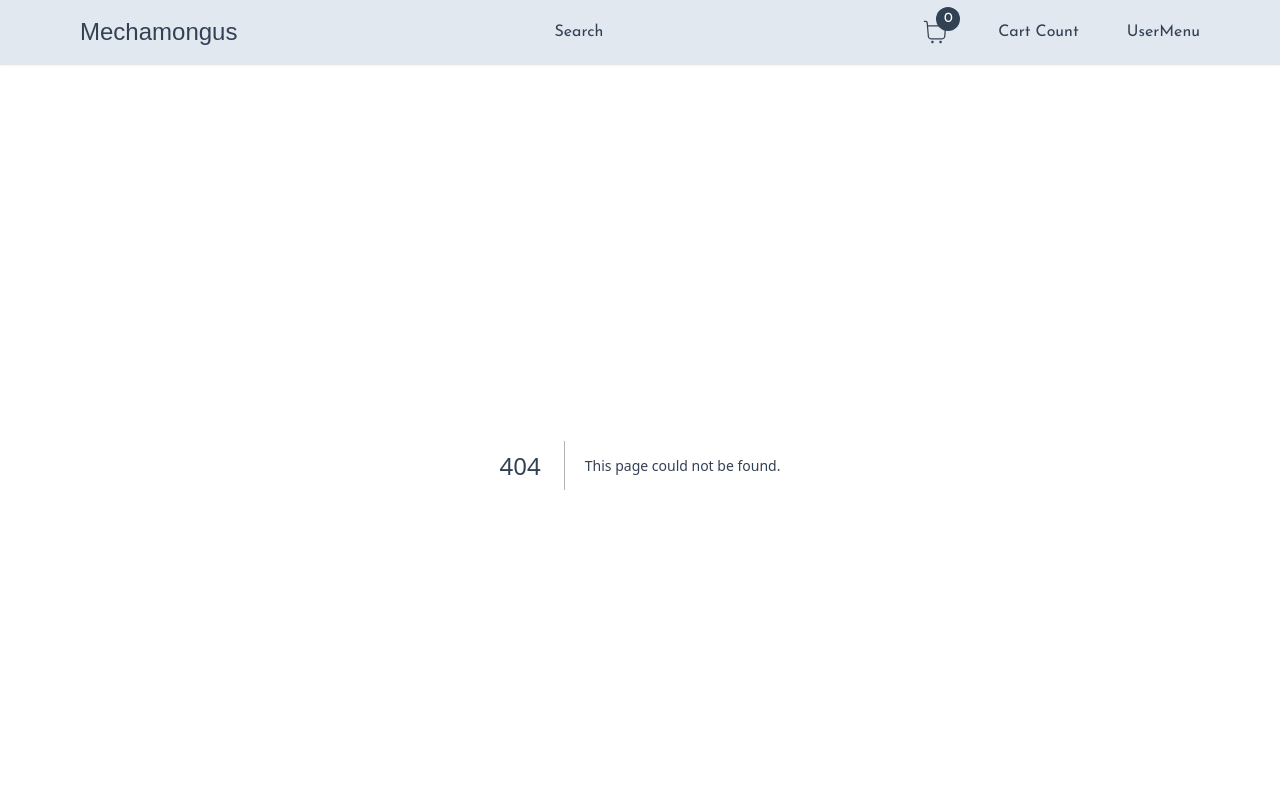
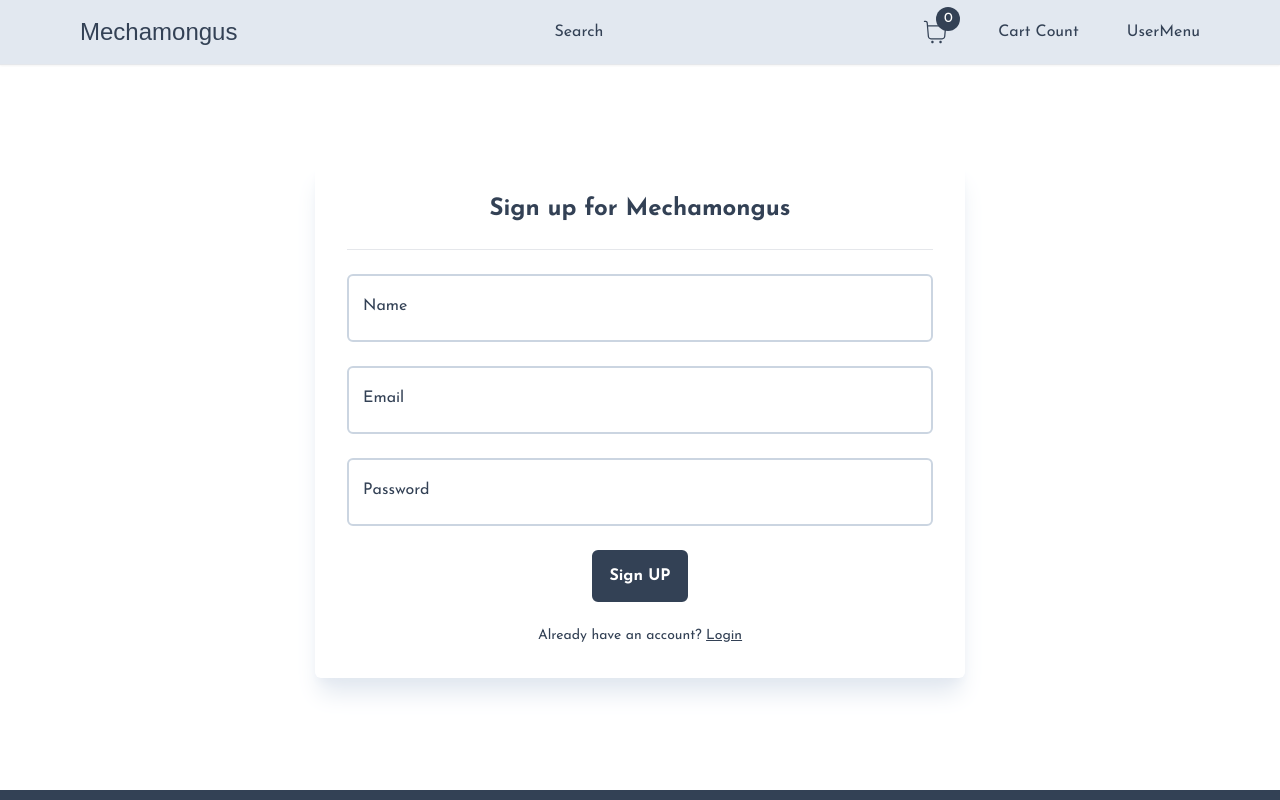
Before and after one commit to Mar-boi/Mechamongus, a Next.js app: page /register in a window 1280 px wide. Before the commit this address had no page. Shown: the top 800 px of the page. Built offline with nearby package versions, Linux system fonts and the light colour scheme; a web font is replaced by a local one.

Commit message:
หน้า Login :white_check_mark:
หน้า Login ของเว็บ

```diff
--- a/app/components/FormWrap.tsx
+++ b/app/components/FormWrap.tsx
@@ -31,3 +31,4 @@ const FormWarp = ({ children }: { children: React.ReactNode }) => {
     </div>
   );
 };
+export default FormWarp;
--- a/app/components/inputs/Input.tsx
+++ b/app/components/inputs/Input.tsx
@@ -63,7 +63,7 @@ const Input: React.FC<InputProps> = ({
         peer-placeholder-shown:scale-100
         peer-placeholder-shown:translate-y-0
         peer-focus:scale-75
-        peer-focus:translate-y-4
+        peer-focus:-translate-y-4
         "
       >
         {label}
--- /dev/null
+++ b/app/register/RegisterForm.tsx
@@ -0,0 +1,72 @@
+"use client";
+
+import { useState } from "react";
+import Heading from "../components/Heading";
+import Input from "../components/inputs/Input";
+import { FieldValues, useForm, SubmitHandler } from "react-hook-form";
+import Button from "../components/Button";
+import Link from "next/link";
+
+const RegisterForm = () => {
+  const [isLoading, setIsLoading] = useState(false);
+  const {
+    register,
+    handleSubmit,
+    formState: { errors },
+  } = useForm<FieldValues>({
+    defaultValues: {
+      name: "",
+      email: "",
+      password: "",
+    },
+  });
+
+  const onsubmit: SubmitHandler<FieldValues> = (data) => {
+    setIsLoading(true);
+    console.log(data);
+  };
+
+  return (
+    <>
+      <Heading title="Sign up for Mechamongus" />
+      <hr className=" bg-slate-300 w-full h-px" />
+      <Input
+        id="Name"
+        label="Name"
+        disabled={isLoading}
+        register={register}
+        errors={errors}
+        required
+      />
+      <Input
+        id="email"
+        label="Email"
+        disabled={isLoading}
+        register={register}
+        errors={errors}
+        required
+      />
+      <Input
+        id="password"
+        label="Password"
+        disabled={isLoading}
+        register={register}
+        errors={errors}
+        required
+        type="password"
+      />
+      <Button
+        label={isLoading ? "Loading" : "Sign UP"}
+        onClick={handleSubmit(onsubmit)}
+      />
+      <p className=" text-sm">
+        Already have an account?{" "}
+        <Link className=" underline" href="/login">
+          Login
+        </Link>
+      </p>
+    </>
+  );
+};
+
+export default RegisterForm;
--- /dev/null
+++ b/app/register/page.tsx
@@ -0,0 +1,15 @@
+import Container from "../components/Container";
+import FormWrap from "../components/FormWrap";
+import RegisterForm from "./RegisterForm";
+
+const Register = () => {
+  return (
+    <Container>
+      <FormWrap>
+        <RegisterForm />
+      </FormWrap>
+    </Container>
+  );
+};
+
+export default Register;
```
